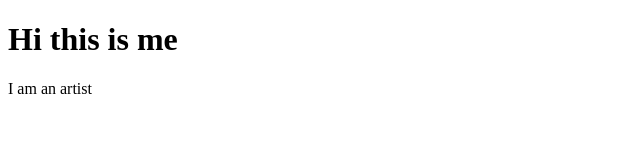
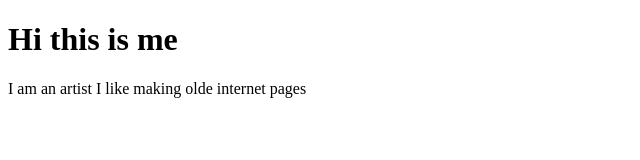
Before and after one commit to ridimar/fictional-waffle, a plain HTML site: page index.html in a window 1280 px wide. Shown: the whole page, without its empty margins (0-640 px from the left). Drawn offline with Linux system fonts and the light colour scheme.

Commit message:
Update index.html

```diff
--- a/index.html
+++ b/index.html
@@ -3,7 +3,8 @@
 <body>
 
 <h1>Hi this is me</h1>
-<p>I am an artist</p>
+<p>I am an artist
+I like making olde internet pages</p>
 
 </body>
 </html>
```
